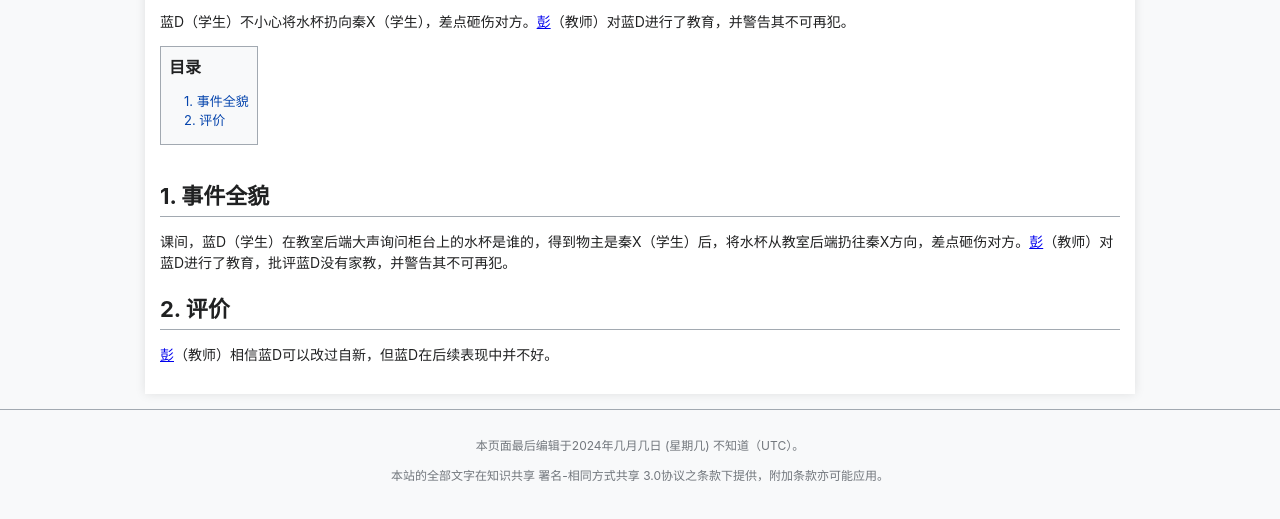
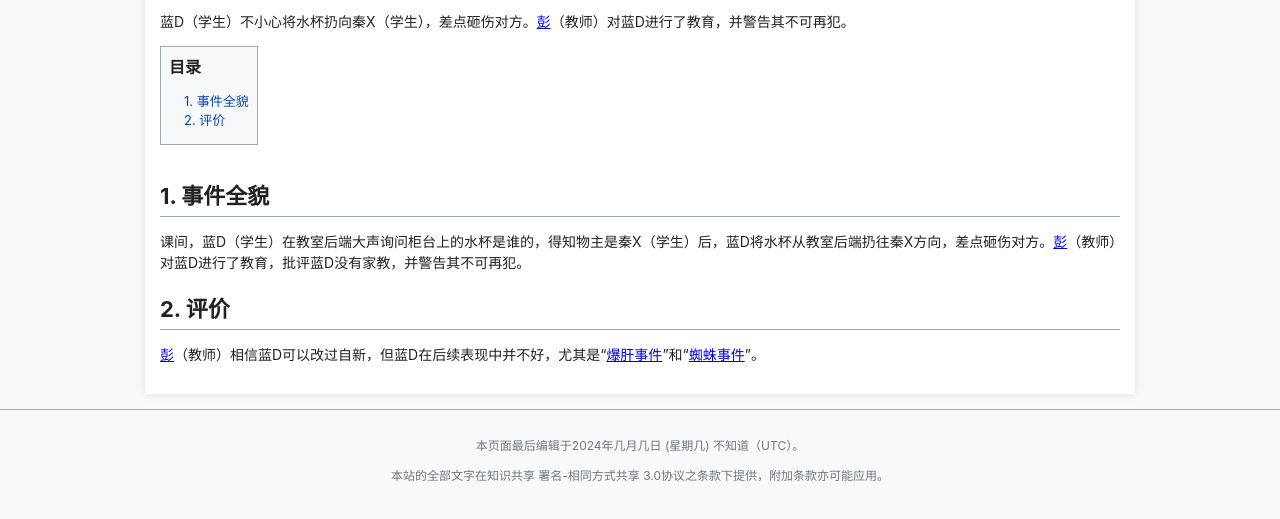
Before and after one commit to hljhlj121311/shuibeildusername.GitHub.io, a plain HTML site: page index.html in a window 1280 px wide. Shown: the part 227-746 px from the top of the page. Drawn offline with Linux system fonts and the light colour scheme.

Commit message:
Update index.html

```diff
--- a/index.html
+++ b/index.html
@@ -222,11 +222,11 @@
         </div>
 
         <h2 id="section1">1. 事件全貌</h2>
-        <p>课间，蓝D（学生）在教室后端大声询问柜台上的水杯是谁的，得到物主是秦X（学生）后，将水杯从教室后端扔往秦X方向，差点砸伤对方。<a href="https://penny-github-io-7sf.pages.dev/">彭</a>（教师）对蓝D进行了教育，批评蓝D没有家教，并警告其不可再犯。</p>
+        <p>课间，蓝D（学生）在教室后端大声询问柜台上的水杯是谁的，得知物主是秦X（学生）后，蓝D将水杯从教室后端扔往秦X方向，差点砸伤对方。<a href="https://penny-github-io-7sf.pages.dev/">彭</a>（教师）对蓝D进行了教育，批评蓝D没有家教，并警告其不可再犯。</p>
 
 
         <h2 id="section2">2. 评价</h2>
-        <p><a href="https://penny-github-io-7sf.pages.dev/">彭</a>（教师）相信蓝D可以改过自新，但蓝D在后续表现中并不好。</p>
+        <p><a href="https://penny-github-io-7sf.pages.dev/">彭</a>（教师）相信蓝D可以改过自新，但蓝D在后续表现中并不好，尤其是“<a href="https://baogan-github-io.pages.dev/">爆肝事件</a>”和“<a href="https://zhizhu-github-io.pages.dev/">蜘蛛事件</a>”。</p>
 
             </div>
 
```
